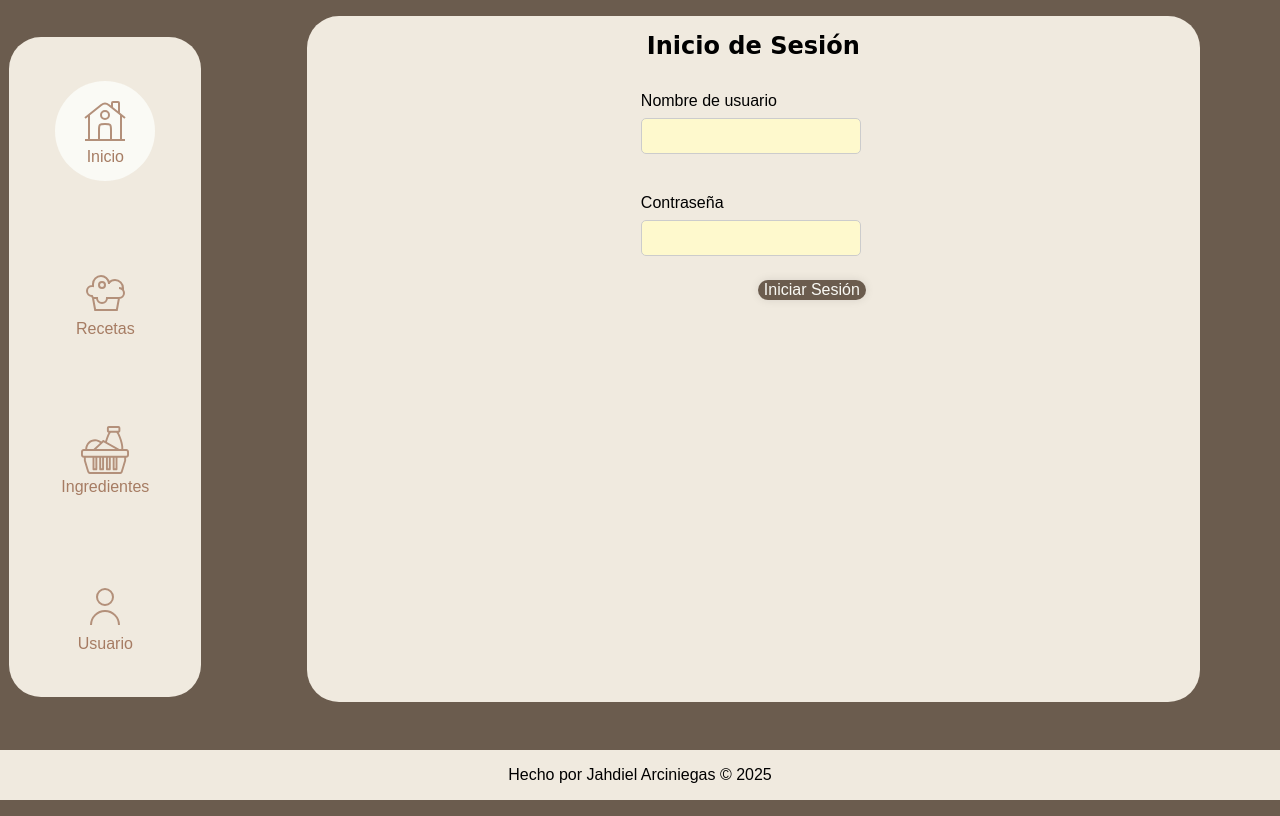
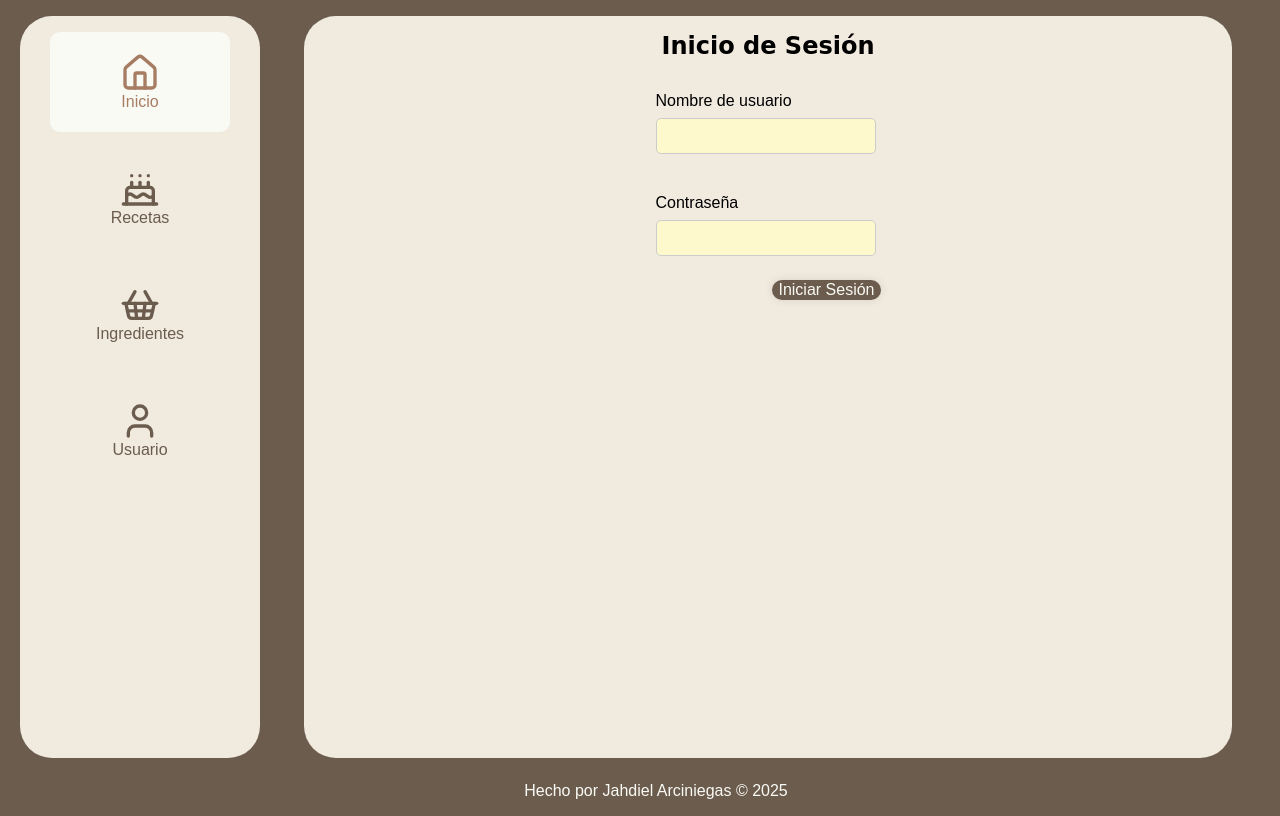
Before and after one commit to JahdielArciniegas/front-inventary-proyect, a React (Vite) app: page /ingredients in a window 1280 px wide. Built offline with nearby package versions, Linux system fonts and the light colour scheme.

Commit message:
Agregando nuevos estilos en el menu principal y en el navbar

```diff
--- a/package.json
+++ b/package.json
@@ -13,6 +13,7 @@
     "@reduxjs/toolkit": "^2.6.1",
     "@types/node": "^22.15.2",
     "axios": "^1.8.4",
+    "lucide-react": "^0.511.0",
     "react": "^19.0.0",
     "react-dom": "^19.0.0",
     "react-redux": "^9.2.0",
--- a/src/App.module.css
+++ b/src/App.module.css
@@ -1,9 +1,10 @@
 .container {
+  margin: 1rem;
   display: grid;
-  grid-template-columns: 1fr 5fr;
+  grid-template-columns: 1fr 4fr;
   height: 100dvh;
   grid-template-rows: 1fr auto;
-  gap: 1rem;
+  gap: 0.5rem;
   position: relative;
 }
 
@@ -13,7 +14,7 @@
 }
 
 main{
-  margin: 1rem 5rem 2rem;
+  margin-inline: 2rem;
   padding: 1rem 5rem 2rem;
   background-color: var(--primary-color);
   border-radius: 2rem;
--- a/src/components/common/Footer.module.css
+++ b/src/components/common/Footer.module.css
@@ -1,8 +1,8 @@
 .container {
+  color: var(--white);
   display: flex;
   justify-content: center;
   align-items: center;
-  background-color: var(--primary-color);
   width: 100vw;
   padding: 1rem 0;
 }
--- a/src/components/common/NavBar.module.css
+++ b/src/components/common/NavBar.module.css
@@ -6,15 +6,16 @@ nav{
 }
 
 .ul {
+  box-sizing: border-box;
   list-style: none;
-  height: 90%;
+  height: 100%;
   display: flex;
   flex-direction: column;
-  justify-content: space-around;
+  gap: 1rem;
   align-items: center;
   background-color: var(--primary-color);
-  width: 10rem;
-  padding: 0 1rem;
+  width: 15rem;
+  padding: 1rem ;
   border-radius: 2rem;
 }
 
@@ -23,24 +24,31 @@ a {
   color: var(--secondary-color);
   font-size: 1rem;
 }
-svg{
-  width: 3rem
-}
+
+
+
 
 li{
-  transition: width 0.3s ease-in-out, height 0.3s ease-in-out;
   transition: all 0.3s ease-in-out;
+  width: 100px;
+  height: 100px;
   display: flex;
   flex-direction: column;
   justify-content: center;
   align-items: center;
+  color: var(--black);
+  & .icon{
+
+    width: 40px;
+    height: 40px;
+  }
 }
 
 li:hover {
   background-color: var(--white);
-  width: 100px;
+  width: 180px;
   height: 100px;
-  border-radius: 100%;
+  border-radius: 10px;
 }
 
 .active{
@@ -48,7 +56,13 @@ li:hover {
   justify-content: center;
   align-items: center;
   background-color: var(--white);
-  width: 100px;
+  width: 180px;
   height: 100px;
-  border-radius: 100%;
+  border-radius: 10px;
+  color: var(--secondary-color);
+  & .icon{
+
+    width: 40px;
+    height: 40px;
+  }
 }
--- a/src/components/common/NavBar.tsx
+++ b/src/components/common/NavBar.tsx
@@ -1,9 +1,6 @@
 import { Link } from "react-router";
 import style from "./NavBar.module.css";
-import HomeIcon from "@/assets/HomeIcon";
-import RecipesIcon from "@/assets/RecipesIcon";
-import UserIcon from "@/assets/UserIcon";
-import IngredientsIcon from "@/assets/IngredientsIcon";
+import { House, Cake, ShoppingBasket, User } from "lucide-react";
 import { useState } from "react";
 
 const NavBar = () => {
@@ -16,7 +13,7 @@ const NavBar = () => {
             onClick={() => setSelect("HOME")}
             className={select === "HOME" ? style.active : ""}
           >
-            <HomeIcon />
+            <House className={style.icon} />
             Inicio
           </li>
         </Link>
@@ -25,7 +22,7 @@ const NavBar = () => {
             onClick={() => setSelect("RECIPE")}
             className={select === "RECIPE" ? style.active : ""}
           >
-            <RecipesIcon />
+            <Cake className={style.icon} />
             Recetas
           </li>
         </Link>
@@ -34,7 +31,7 @@ const NavBar = () => {
             onClick={() => setSelect("INGREDIENT")}
             className={select === "INGREDIENT" ? style.active : ""}
           >
-            <IngredientsIcon />
+            <ShoppingBasket className={style.icon} />
             Ingredientes
           </li>
         </Link>
@@ -43,7 +40,7 @@ const NavBar = () => {
             onClick={() => setSelect("USER")}
             className={select === "USER" ? style.active : ""}
           >
-            <UserIcon />
+            <User className={style.icon} />
             Usuario
           </li>
         </Link>
--- a/src/logic/Calculator.ts
+++ b/src/logic/Calculator.ts
@@ -4,9 +4,9 @@ const calTotal = (amount: number, cost: number, result: number): number => {
 };
 
 const ractangleArea = (measureA: number, measureB: number): number =>
-  measureA * measureB * 5;
+  measureA * measureB * 10;
 
 const circleArea = (measure: number): number =>
-  Math.pow(measure / 2, 2) * Math.PI * 5;
+  Math.pow(measure / 2, 2) * Math.PI * 10;
 
 export default { calTotal, ractangleArea, circleArea };
--- a/tsconfig.app.json
+++ b/tsconfig.app.json
@@ -12,8 +12,8 @@
       "@store": ["./src/store"],
       "@types": ["./src/types"],
       "@components/*": ["./src/components/*"],
-      "@reducers/*" : ["./src/reducers/*"],
-      "@service/*" : ["./src/service/*"]
+      "@reducers/*": ["./src/reducers/*"],
+      "@service/*": ["./src/service/*"]
     },
 
     /* Bundler mode */
```
Also changed, not shown: 2 other files (tests, documents, lock files or other folders).
